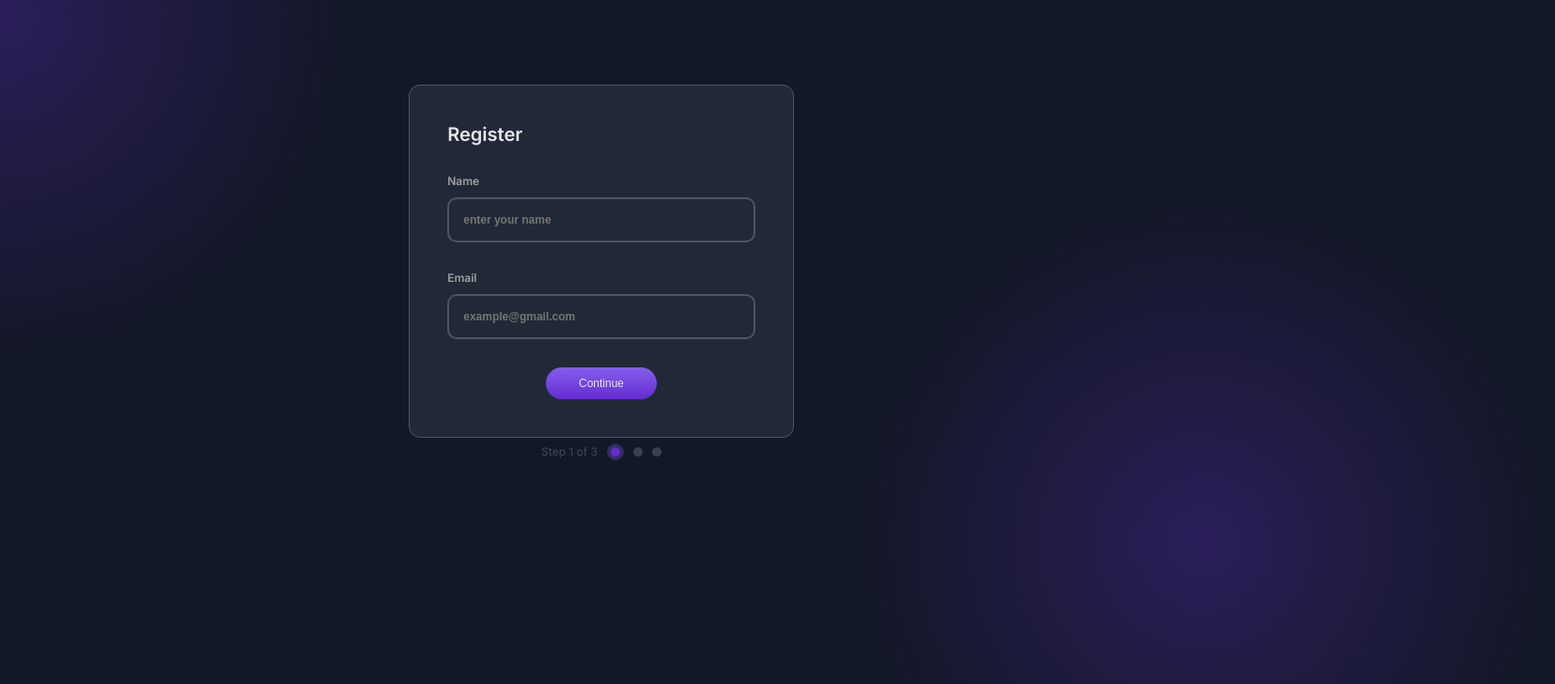
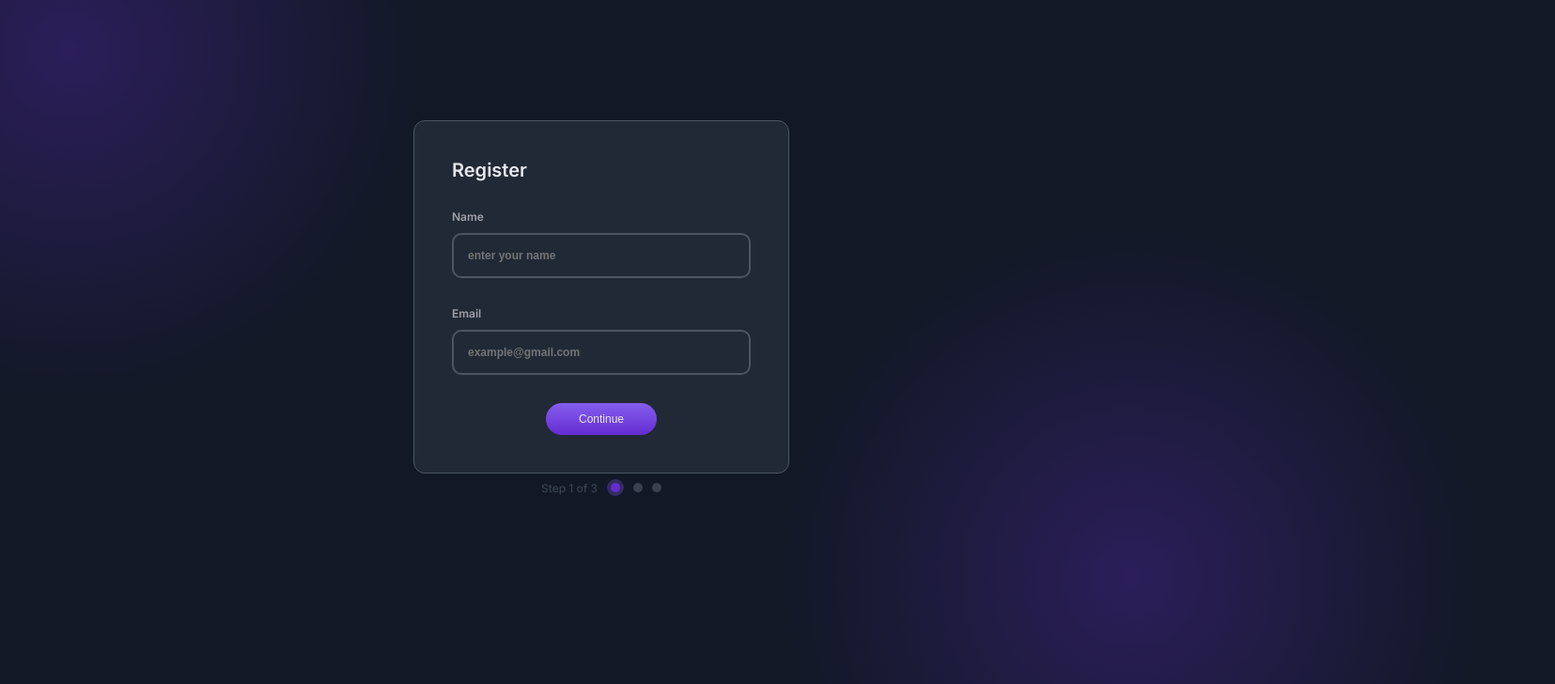
Before and after one commit to OrlandoTO/Multi-step-Register-Form, a plain HTML site: page index.html in a window 1280 px wide. Shown: the top 728 px of the page at 94% size, 1655 px wide, since content can reach past the window. Drawn offline with Linux system fonts and the light colour scheme.

Commit message:
Cambiar estilos de card

```diff
--- a/index.css
+++ b/index.css
@@ -24,7 +24,7 @@ main{
 }
 body>img:nth-child(1) {
     position: absolute;
-    transform: translate(-50%, -60%);
+    transform: translate(-40%, -60%);
     z-index: -1;
 
 }
@@ -32,7 +32,7 @@ body>img:nth-child(1) {
 body>img:nth-child(2) {
     position: absolute;
     right: 0;
-    transform: translate(50%, 15%);
+    transform: translate(40%, 15%);
     z-index: -1;
 }
 
@@ -41,9 +41,9 @@ body>img:nth-child(2) {
     background-color: #212936;
     border: 1px solid #4D5562;
     border-radius: 12px;
-    width: 32%;
+    width: 30%;
     min-width: 400px;
-    margin: 7% auto 0 auto;
+    margin: 10% auto 0 auto;
 }
 
 #card>div>h2{
```
